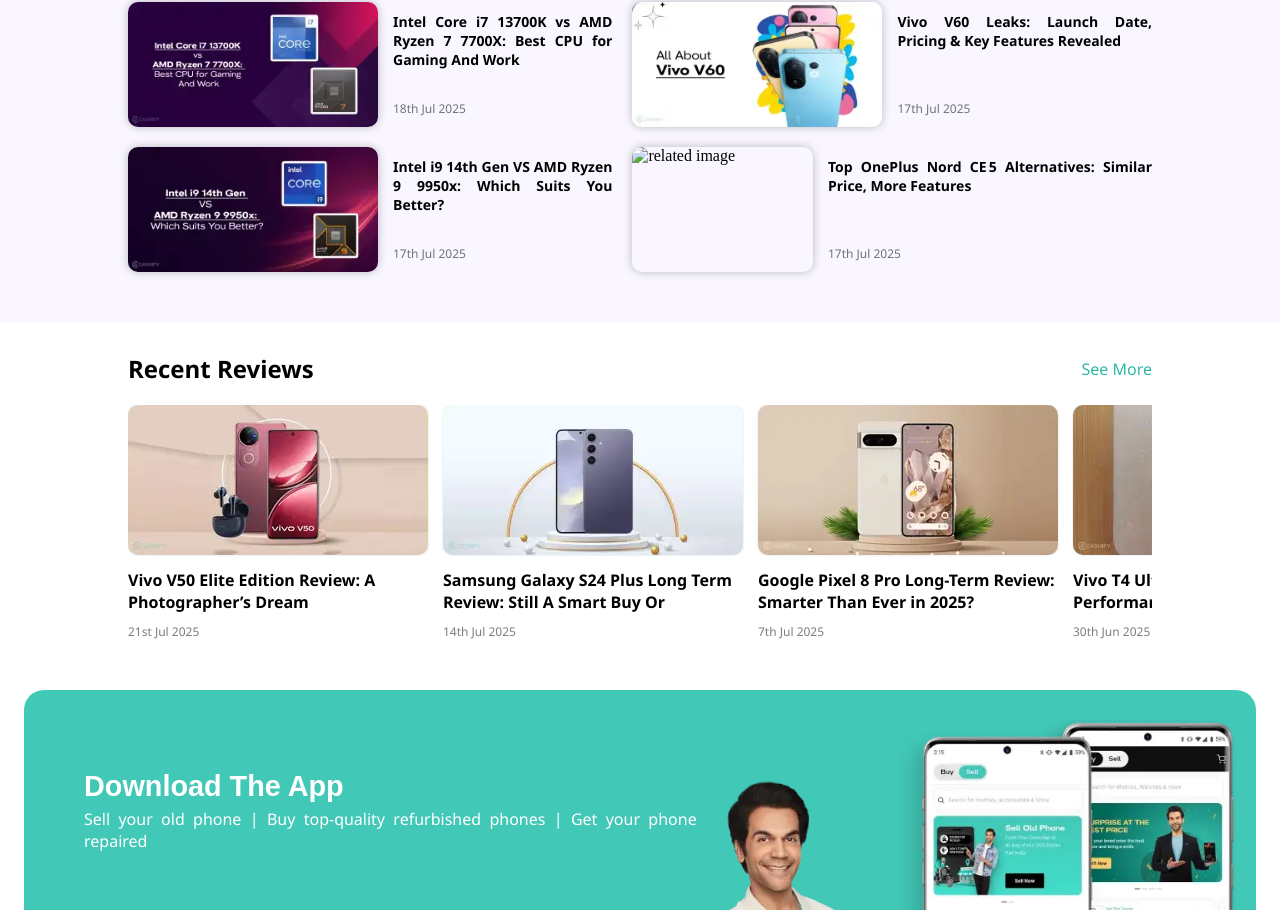
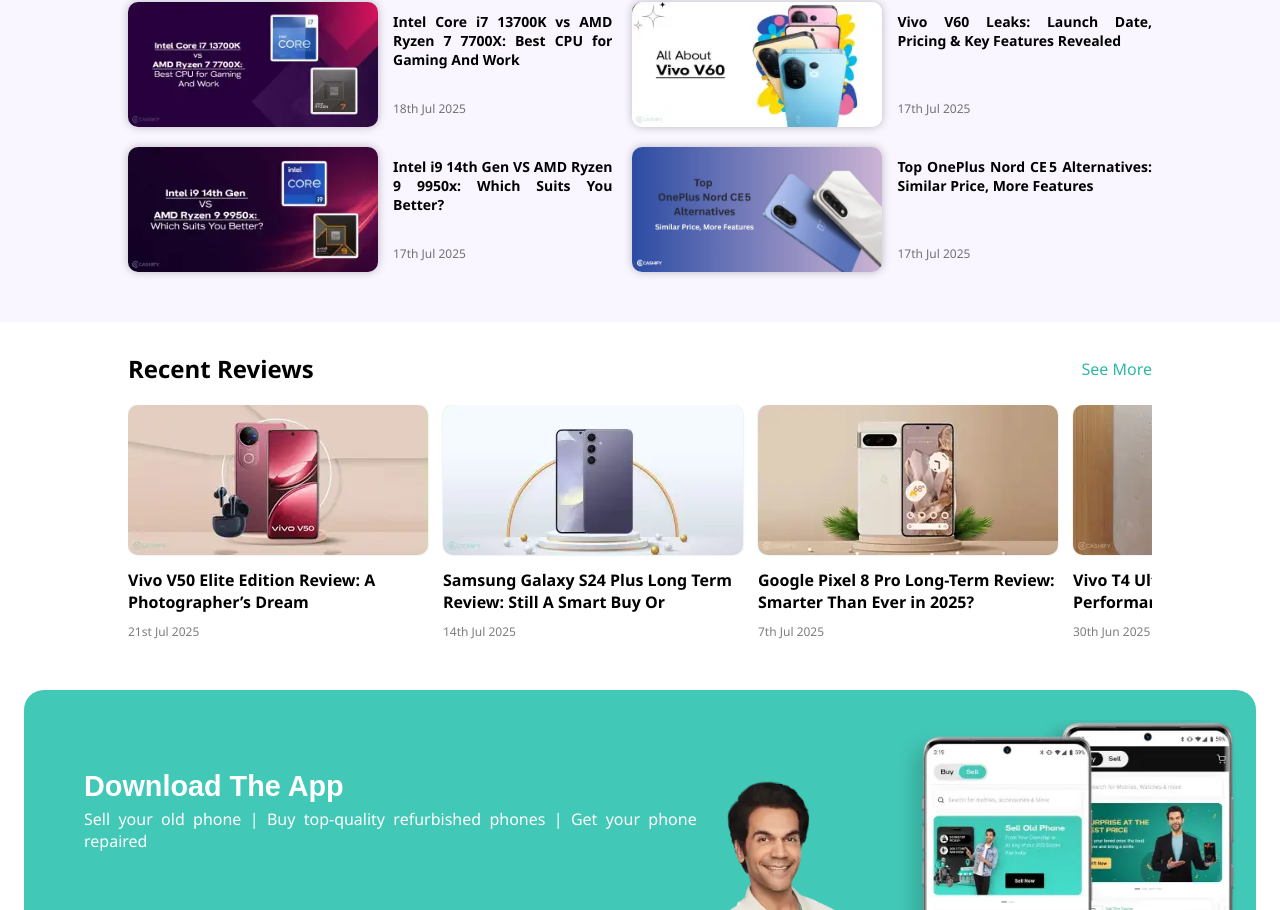
Before and after one commit to NikhilJangraGit/Cashify-Clone, a plain HTML site: page index.html in a window 1280 px wide. Shown: the part 5427-6337 px from the top of the page. Drawn offline with Linux system fonts and the light colour scheme.

Commit message:
Update index.html

```diff
--- a/index.html
+++ b/index.html
@@ -758,7 +758,7 @@
                 </div>
             </div>
             <div class="barticle">
-                <img src="./images/Top-OnePlus-Nord-CE 5-Alternatives.webp" alt="related image">
+                <img src="./images/oneplus.webp" alt="related image">
                 <div class="sidebyside">
                     <p class="title">Top OnePlus Nord CE 5 Alternatives: Similar Price, More Features</p>
                     <p class="date">17th Jul 2025</p>
```
